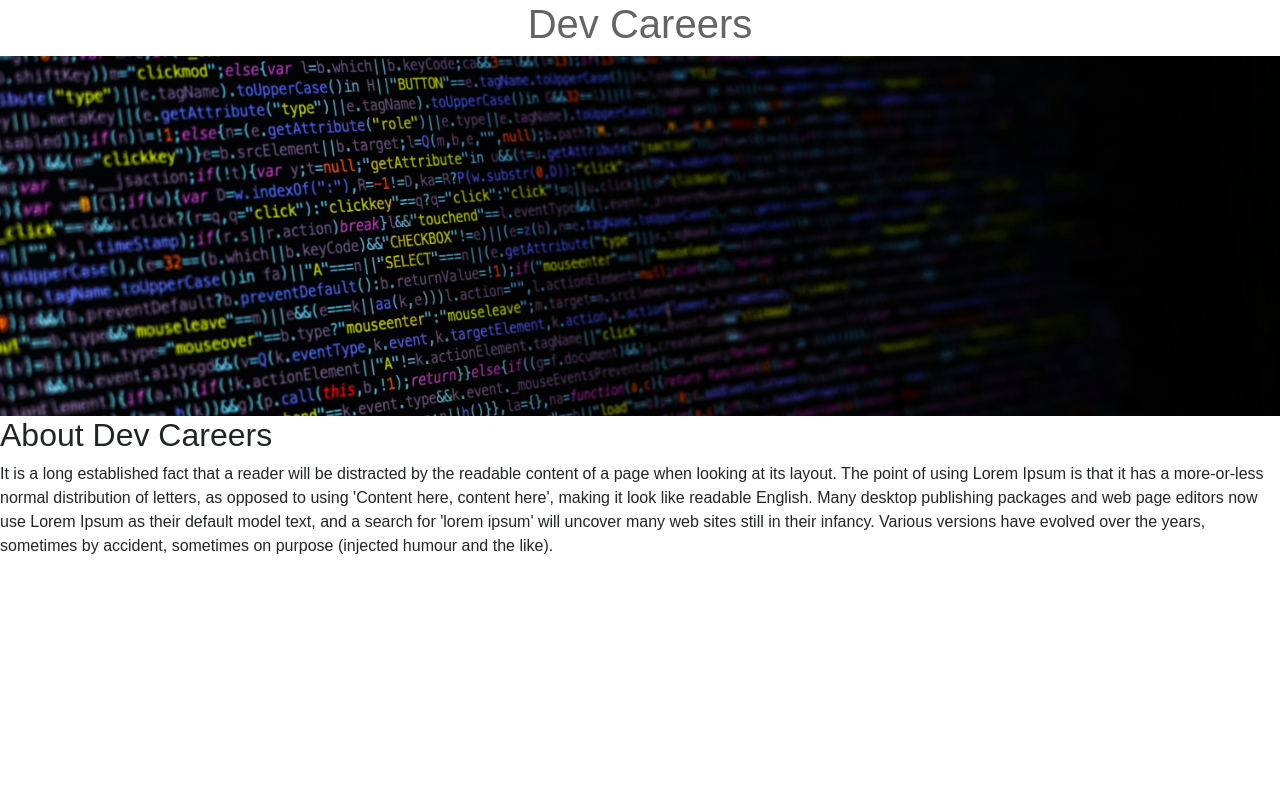
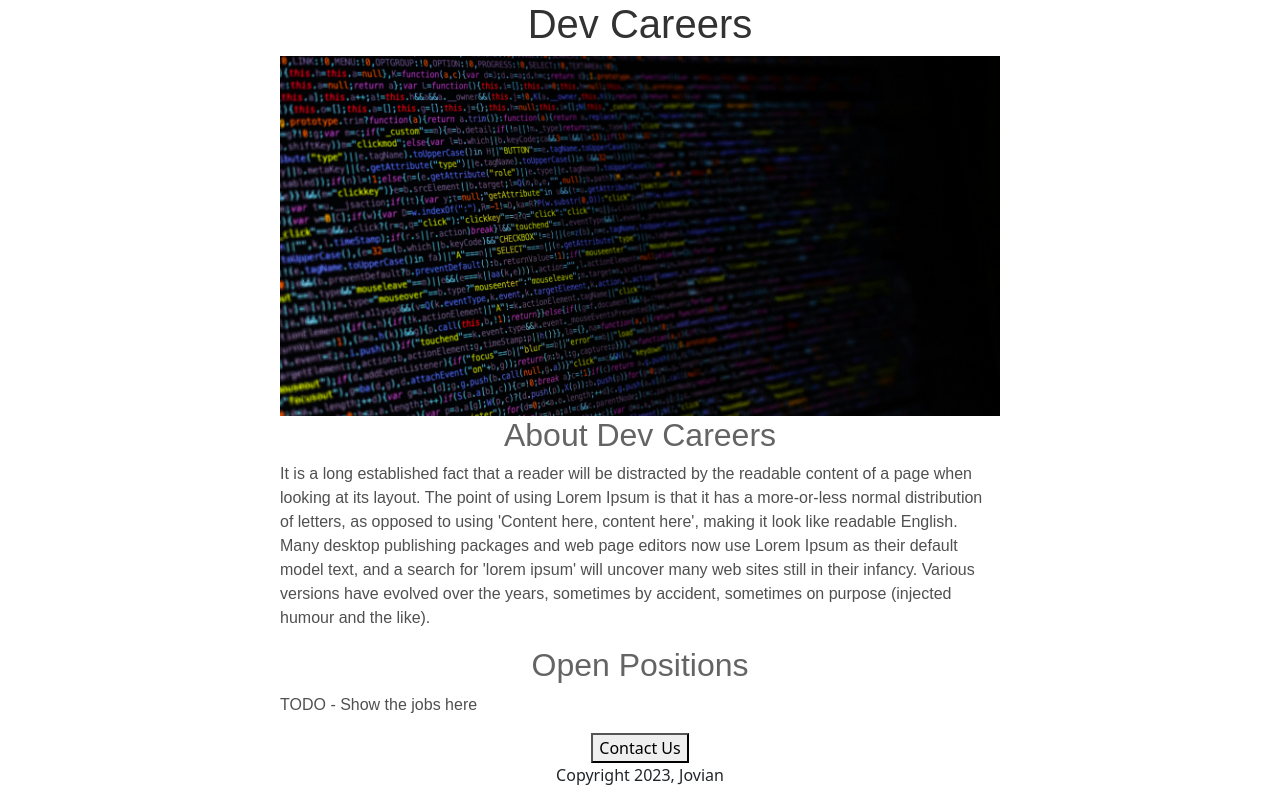
Before and after one commit to FENR-iS/dev-careers-website, a Flask app: page / in a window 1280 px wide. Before the commit the page ends 554 px from the top, so only its background shows below. Run offline with Flask 3, Linux system fonts and the light colour scheme.

Commit message:
added basic html and css for better UI representation

```diff
--- a/static/css/style.css
+++ b/static/css/style.css
@@ -1,20 +1,29 @@
-* {
-margin: 0;
-padding: 0;
-box-sizing: border-box;
-font-family: 'Poppins', sans-serif;
-}
-
 h1 {
-font-size: 40px;
-color: rgb(100, 100, 100);
+  font-size: 40px;
+  color: rgb(50, 50, 50);
+  text-align: center;
+  font-family: sans-serif;
 }
 
 #banner {
+  width: 100%;
   height: 360px;
   object-fit: cover;
 }
 
 h2 {
   font-size: 32px;
+  color: rgb(100, 100, 100);
+  text-align: center;
+  font-family: sans-serif;
 }
+
+.bodytext {
+  font-family: sans-serif;
+  color: rgb(80, 80, 80);
+}
+
+#container {
+  max-width: 720px;
+  margin: 0 auto;
+}
--- a/templates/home.html
+++ b/templates/home.html
@@ -9,11 +9,19 @@
   <link href="{{ base_url }}/static/css/style.css" rel="stylesheet">
 </head>
 <body>
-  <h1 class="text-center">Dev Careers</h1>
-  <img class="w-100" id="banner" src="{{ base_url }}/static/images/banner.jpg">
-  <h2>About Dev Careers</h2>
-  <p>
-    It is a long established fact that a reader will be distracted by the readable content of a page when looking at its layout. The point of using Lorem Ipsum is that it has a more-or-less normal distribution of letters, as opposed to using 'Content here, content here', making it look like readable English. Many desktop publishing packages and web page editors now use Lorem Ipsum as their default model text, and a search for 'lorem ipsum' will uncover many web sites still in their infancy. Various versions have evolved over the years, sometimes by accident, sometimes on purpose (injected humour and the like).
-  </p>
+  <div id="container">
+    <h1>Dev Careers</h1>
+    <img id="banner" src="{{ base_url }}/static/images/banner.jpg">
+    <h2>About Dev Careers</h2>
+    <p class="bodytext">
+      It is a long established fact that a reader will be distracted by the readable content of a page when looking at its layout. The point of using Lorem Ipsum is that it has a more-or-less normal distribution of letters, as opposed to using 'Content here, content here', making it look like readable English. Many desktop publishing packages and web page editors now use Lorem Ipsum as their default model text, and a search for 'lorem ipsum' will uncover many web sites still in their infancy. Various versions have evolved over the years, sometimes by accident, sometimes on purpose (injected humour and the like).
+    </p>
+    <h2>Open Positions</h2>
+    <p class="bodytext">TODO - Show the jobs here</p>
+    <div style="text-align: center;">
+      <button>Contact Us</button>
+      <p>Copyright 2023, Jovian</p>
+    </div>
+  </div>
 </body>
 </html>
```
Also changed, not shown: 2 other files.
